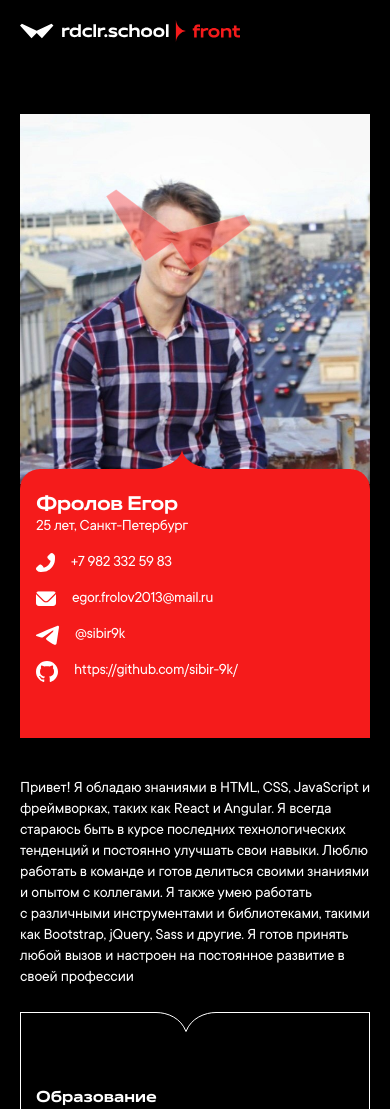
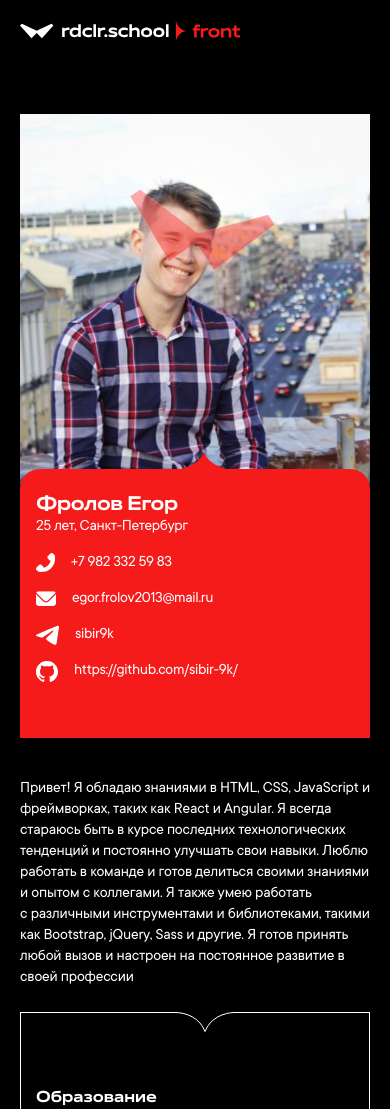
Before and after one commit to sibir-9k/RedCollar-CV-Test, a plain HTML site: page index.html in a window 390 px wide. Shown: the top 1109 px of the page. Drawn offline with Linux system fonts and the light colour scheme; files whose address does not match are found by name.

Commit message:
update file

```diff
--- a/assets/style/style.css
+++ b/assets/style/style.css
@@ -196,9 +196,7 @@ hr {
 	justify-content: space-between;
 	flex-wrap: wrap;
 }
-/* .skills-item:first-child {
-	margin-left: 0;
-} */
+
 .skills-item {
 	list-style-type: none;
 	font-family: 'TT Commons';
@@ -211,9 +209,26 @@ hr {
 	margin: 0 8px;
 	text-transform: uppercase;
 }
-/* .skills-item:last-child {
-	margin-right: 0;
-} */
+
+@media screen and (max-width: 425px) {
+	.aside__glasses {
+		left: 102px;
+	}
+	.about-arrow-red {
+		top: 357px;
+		left: 154px;
+	}
+	.info-arrow-black {
+		left: 139px;
+	}
+  .skills-list{
+    justify-content: flex-start;
+  }
+  .skills-item{
+    margin: 0;
+    margin-right: 8px;
+  }
+}
 
 @media screen and (min-width: 1000px) {
 	body {
@@ -234,14 +249,14 @@ hr {
 	.main-block {
 		max-width: 1008px;
 	}
-  .about__name-age{
-    margin-bottom: 40px;
-  }
+	.about__name-age {
+		margin-bottom: 40px;
+	}
 	.about__name {
 		font-weight: 400;
 		font-size: 24px;
 		line-height: 28px;
-    margin-bottom: 8px;
+		margin-bottom: 8px;
 	}
 	.about__age {
 		font-weight: 400;
--- a/index.html
+++ b/index.html
@@ -44,7 +44,7 @@
           </div>
           <div class="social-links__item">
             <img src="./assets/img/icons/telegram.svg" alt="">
-            <a href="https://t.me/sibir9k">@sibir9k</a>
+            <a href="https://t.me/sibir9k">sibir9k</a>
           </div>
           <div class="social-links__item">
             <img src="./assets/img/icons/github.svg" alt="">
```
